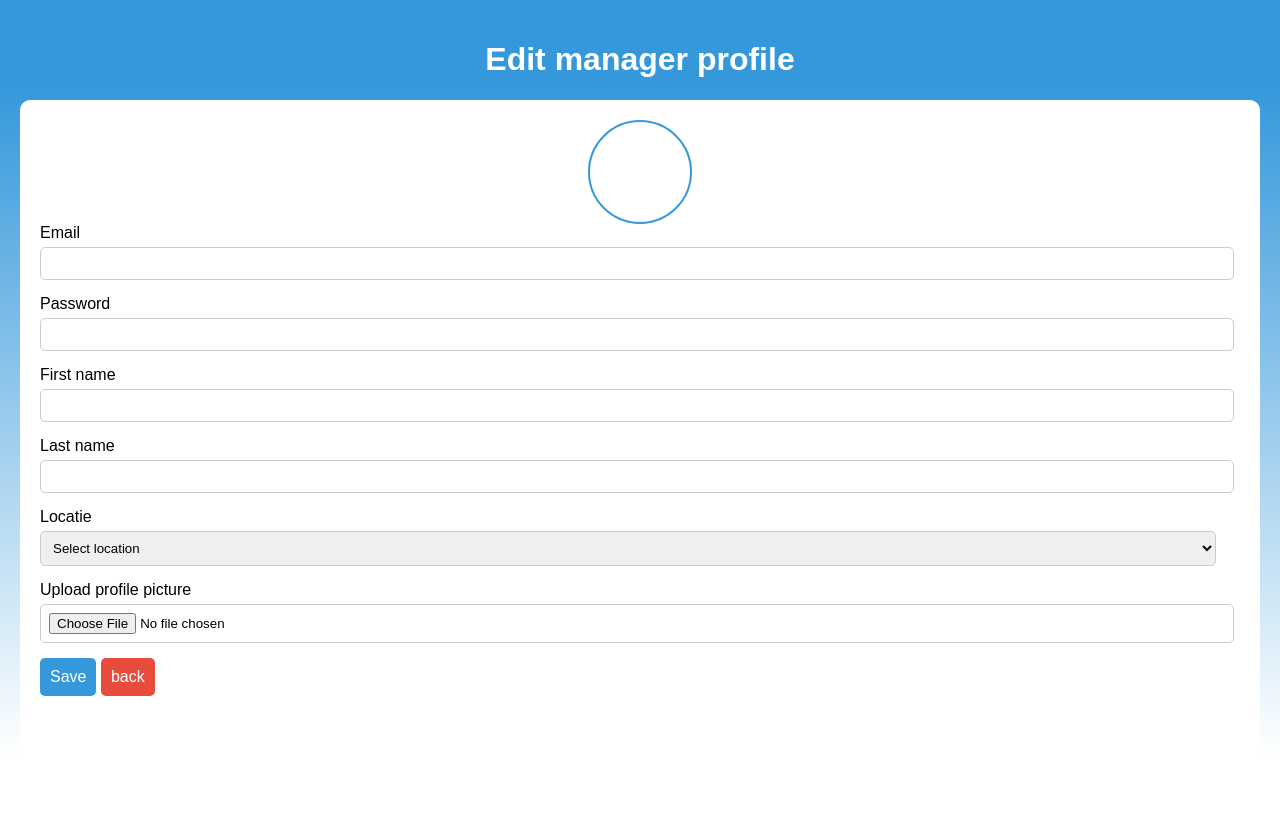
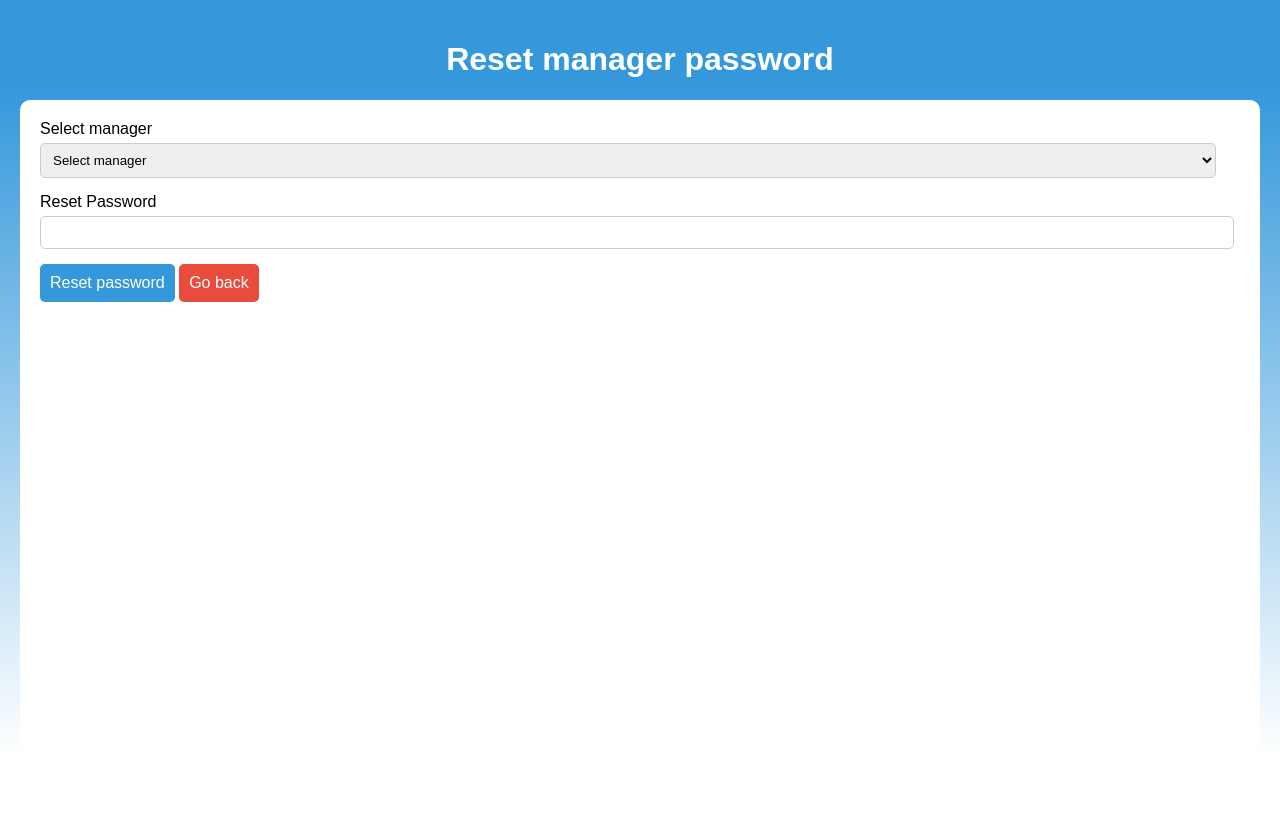
Before and after one commit to FaheerHakim/LittleSun-Project, a PHP site: page /edit_manager.php in a window 1280 px wide. Run offline with PHP 8.4, Linux system fonts and the light colour scheme.

Commit message:
reset password ipv edit profile

```diff
--- a/add_manager.php
+++ b/add_manager.php
@@ -169,7 +169,7 @@ form {
 
     <button type="submit" class="add-button">Add Manager</button>
 
-    <button type="button" class="go-back-button" onclick=location: dashboard.php>Go Back</button>
+    <<a href="dashboard.php">Edit manager profile button type="button" class="go-back-button" onclick=location: dashboard.php>Go Back</a>
 </form>
 
 </body>
--- a/edit_manager.php
+++ b/edit_manager.php
@@ -1,25 +1,11 @@
 <?php
 if ($_SERVER["REQUEST_METHOD"] == "POST") {
     // Verzamelen van formuliergegevens
-    $first_name = htmlspecialchars($_POST["first_name"]);
-    $last_name = htmlspecialchars($_POST["last_name"]);
-    $email = filter_var($_POST["email"], FILTER_SANITIZE_EMAIL);
+
     $password = !empty($_POST["password"]) ? password_hash($_POST["password"], PASSWORD_DEFAULT) : null; // alleen als wachtwoord wordt gewijzigd
-    $location = htmlspecialchars($_POST["location"]);
+    $Selectmanager = htmlspecialchars($_POST["Selectmanager"]);
 
-    // Profielafbeelding uploaden
-    $profile_picture = $_FILES["profile_picture"];
-    $upload_dir = "uploads/";
-    $upload_file = $upload_dir . basename($profile_picture["name"]);
 
-    if ($profile_picture["tmp_name"]) {
-        move_uploaded_file($profile_picture["tmp_name"], $upload_file);
-    }
-
-    // Database-update-logica hier, gebruik bijv. een unieke ID om de gebruiker te identificeren
-    // Bijvoorbeeld: UPDATE users SET ... WHERE user_id = ?
-
-    echo "Profiel bijgewerkt.";
 }
 ?>
 
@@ -68,18 +54,6 @@ if ($_SERVER["REQUEST_METHOD"] == "POST") {
         width: 98%;
     }
 
-    .profile-picture {
-        display: block;
-        width: 100px;
-        height: 100px;
-        border-radius: 50%;
-        border: 2px solid #3498db;
-        background-color: white;
-        background-size: cover;
-        background-position: center;
-        margin: 0 auto;
-    }
-
     .update-button {
         padding: 10px;
         background-color: #3498db;
@@ -110,52 +84,34 @@ if ($_SERVER["REQUEST_METHOD"] == "POST") {
     </style>
 </head>
 <body>
-    <h1>Edit manager profile</h1>
+    <h1>Reset manager password</h1>
     <form action="edit_profile.php" method="post" enctype="multipart/form-data">
-        <div class="profile-picture" title="Profielafbeelding"></div>
 
-        <input type="hidden" name="user_id" value="<!-- plaats hier de user ID -->">
+
+
 
         <div class="form-group">
-            <label voor="email">Email</label>
-            <input type="email" id="email" name="email" required>
-        </div>
+            <label voor="location">Select manager</label>
+            <select id="location" name="location" required>
+                <option value="">Select manager</option>
+                <option value="Charlotte">Charlotte</option>
+                <option value="Milana">Milana</option>
+                <option value="Dante">Dante</option>
+                <option value="Jonas">Jonas</option>
 
-        <div class="form-group">
-            <label voor="password">Password</label>
-            <input type="password" id="password" name="password">
-        </div>
-
-        <div class ="form-group">
-            <label voor="first-name">First name</label>
-            <input type="text" id="first-name" name="first_name" required>
-        </div>
-
-        <div class="form-group">
-            <label voor="last-name">Last name</label>
-            <input type="text" id="last-name" name="last_name" required>
-        </div>
-
-        <div class="form-group">
-            <label voor="location">Locatie</label>
-            <select id="location" name="location" required>
-                <option value="">Select location</option>
-                <option value="Duitsland">Duitsland</option>
-                <option value="Zambia">Zambia</option>
-                <option value="Kinshasa">Kinshasa</option>
-                <option value="België">België</option>
-                <option value="Portugal">Portugal</option>
             </select>
         </div>
 
         <div class="form-group">
-            <label voor="profile-picture">Upload profile picture</label>
-            <input type="file" id="profile-picture" name="profile_picture" accept="image/*">
+            <label voor="password">Reset Password</label>
+            <input type="password" id="password" name="password">
         </div>
 
-        <button type="submit" class="update-button">Save</button>
 
-        <button type="button" class="go-back-button" onclick="location.href='dashboard.php'">back</button>
+
+        <button type="submit" class="update-button">Reset password</button>
+
+        <button type="button" class="go-back-button" onclick="location.href='dashboard.php'">Go back</button>
     </form>
 </body>
 </html>
```
